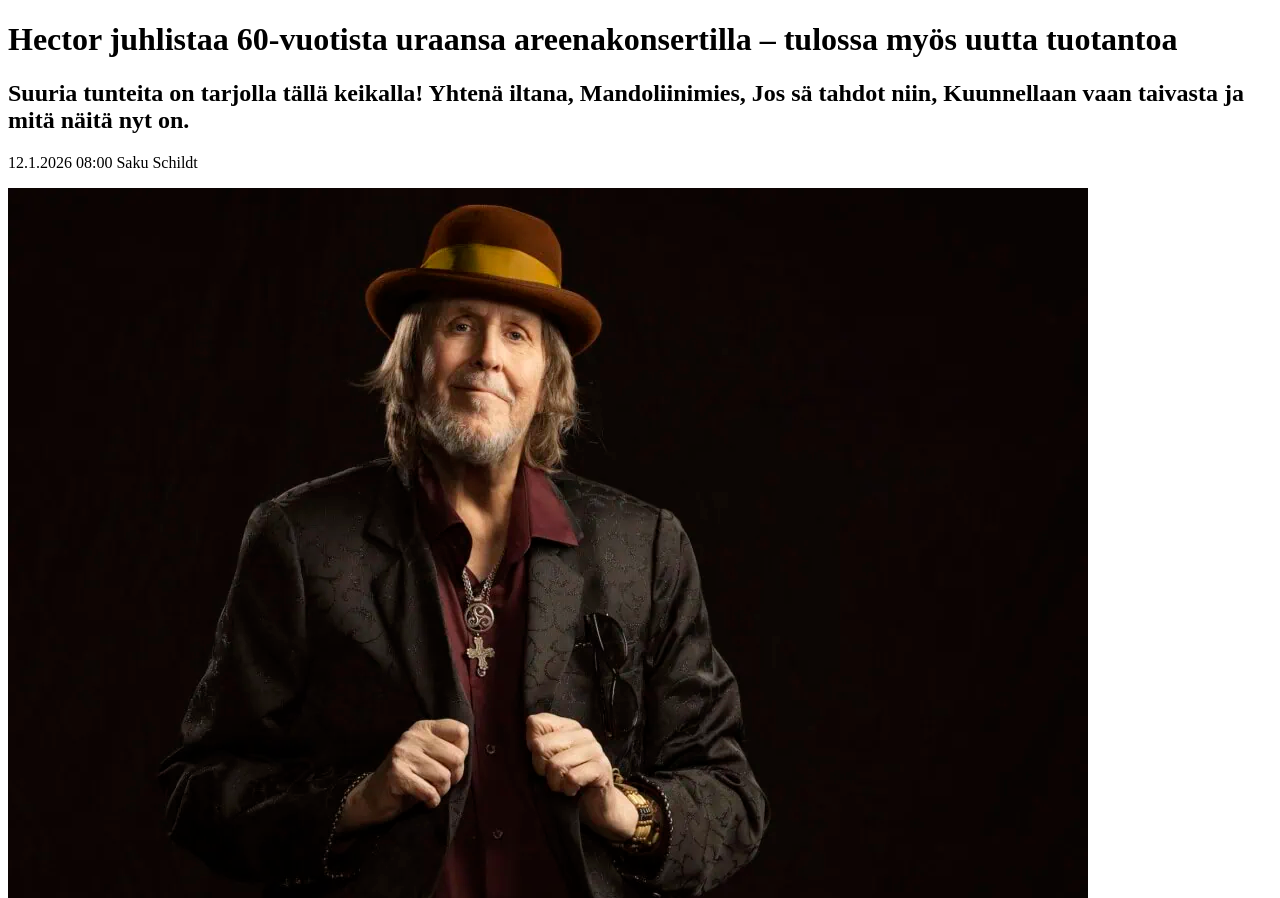
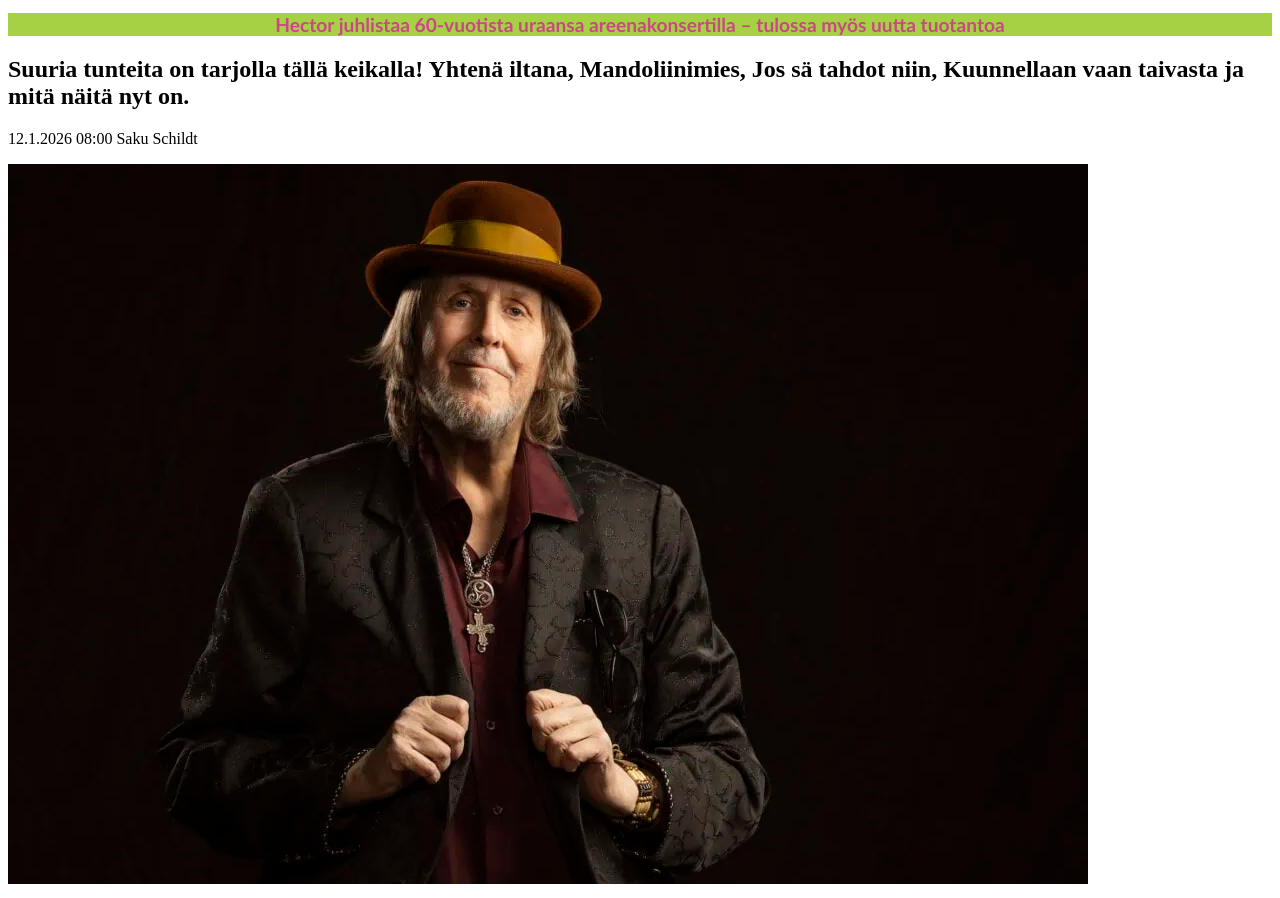
Before and after one commit to amk1012453/Artikkeli, a plain HTML site: page index.html in a window 1280 px wide. Shown: the top 898 px of the page. Drawn offline with Linux system fonts and the light colour scheme.

Commit message:
H1 muokkaus

```diff
--- a/index.html
+++ b/index.html
@@ -3,7 +3,8 @@
 <head>
     <meta charset="UTF-8">
     <meta name="viewport" content="width=device-width, initial-scale=1.0">
-    <title>Document</title>
+    <title>Uutinen</title>
+    <link rel="stylesheet" href="tyylit.css">
 </head>
 <body>
    <h1>Hector juhlistaa 60-vuotista uraansa areenakonsertilla – tulossa myös uutta tuotantoa</h1>
--- a/tyylit.css
+++ b/tyylit.css
@@ -0,0 +1,7 @@
+h1 {
+        font-family: 'Gill Sans', 'Gill Sans MT', Calibri, 'Trebuchet MS', sans-serif;
+        color: rgb(203, 71, 133);
+        font-size: larger;
+        background-color: rgb(167, 209, 69);
+        text-align: center;
+}
```
